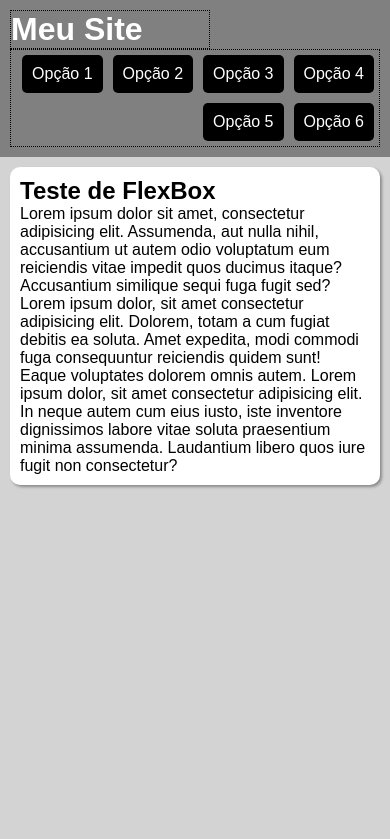
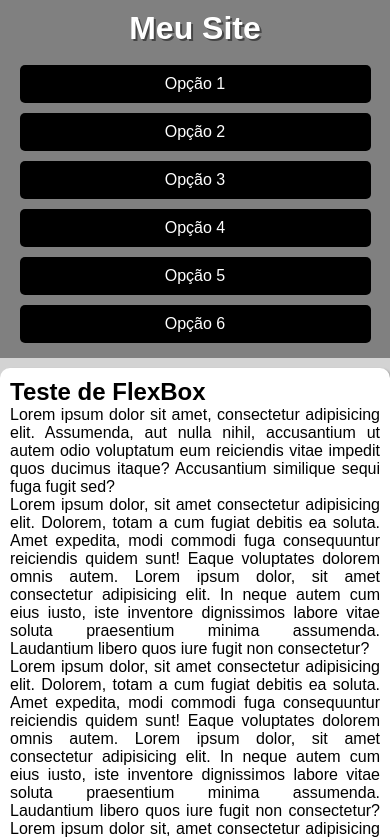
Before and after one commit to cordeirocode/html-css, a plain HTML site: page exercícios/ex027/flex013-menu-flexbox/index.html in a window 390 px wide. Shown: the top 839 px of the page. Drawn offline with Linux system fonts and the light colour scheme.

Commit message:
Menu FlexBox com Media Query (finalizado)

```diff
--- /dev/null
+++ b/exercícios/ex027/flex013-menu-flexbox/estilos/mobile.css
@@ -0,0 +1,13 @@
+@charset "UTF-8";
+
+header, header > nav {
+    flex-flow: column nowrap;
+}
+
+header > h1 {
+    flex-basis: 50px;
+}
+
+header > nav > a {
+    width: 90vw;
+}
--- a/exercícios/ex027/flex013-menu-flexbox/estilos/style.css
+++ b/exercícios/ex027/flex013-menu-flexbox/estilos/style.css
@@ -26,12 +26,13 @@
 }
 
 header > h1 {
-    border: 1px dotted black;
+    /* border: 1px dotted black; */
     flex: 0 0 200px;
+    text-shadow: 2px 2px 0px rgba(0, 0, 0, 0.459);
 }
 
 header > nav {
-    border: 1px dotted black;
+    /* border: 1px dotted black; */
 
     display: flex;
     flex-flow: row wrap;
@@ -57,8 +58,13 @@
 
 main {
     background-color: white;
-    margin: 10px;
+    max-width: 768px;
+    margin: 10px auto;
     padding: 10px;
     border-radius: 10px;
     box-shadow: 2px 2px 3px rgba(0, 0, 0, 0.35);
 }
+
+main > p {
+    text-align: justify;
+}
--- a/exercícios/ex027/flex013-menu-flexbox/index.html
+++ b/exercícios/ex027/flex013-menu-flexbox/index.html
@@ -5,6 +5,7 @@
     <meta name="viewport" content="width=device-width, initial-scale=1.0">
     <title>Menu FlexBox</title>
     <link rel="stylesheet" href="estilos/style.css">
+    <link rel="stylesheet" href="estilos/mobile.css" media="screen and (max-width: 580px)">
 </head>
 <body>
     <header>
@@ -22,6 +23,8 @@
         <h2>Teste de FlexBox</h2>
         <p>Lorem ipsum dolor sit amet, consectetur adipisicing elit. Assumenda, aut nulla nihil, accusantium ut autem odio voluptatum eum reiciendis vitae impedit quos ducimus itaque? Accusantium similique sequi fuga fugit sed?</p>
         <p>Lorem ipsum dolor, sit amet consectetur adipisicing elit. Dolorem, totam a cum fugiat debitis ea soluta. Amet expedita, modi commodi fuga consequuntur reiciendis quidem sunt! Eaque voluptates dolorem omnis autem. Lorem ipsum dolor, sit amet consectetur adipisicing elit. In neque autem cum eius iusto, iste inventore dignissimos labore vitae soluta praesentium minima assumenda. Laudantium libero quos iure fugit non consectetur?</p>
+        <p>Lorem ipsum dolor, sit amet consectetur adipisicing elit. Dolorem, totam a cum fugiat debitis ea soluta. Amet expedita, modi commodi fuga consequuntur reiciendis quidem sunt! Eaque voluptates dolorem omnis autem. Lorem ipsum dolor, sit amet consectetur adipisicing elit. In neque autem cum eius iusto, iste inventore dignissimos labore vitae soluta praesentium minima assumenda. Laudantium libero quos iure fugit non consectetur? Lorem ipsum dolor sit, amet consectetur adipisicing elit. Non consequuntur dolore itaque, libero nostrum et ullam perferendis earum in, quaerat praesentium aliquid enim ut sunt aspernatur qui harum suscipit porro? Lorem ipsum dolor sit amet consectetur adipisicing elit. Aliquid distinctio a praesentium? Voluptas, quidem. Eius alias aliquam dolorum ipsa quia at aperiam. Hic a in deleniti consectetur porro. Sunt, sint.</p>
+        <p>Lorem ipsum dolor, sit amet consectetur adipisicing elit. Dolorem, totam a cum fugiat debitis ea soluta. Amet expedita, modi commodi fuga consequuntur reiciendis quidem sunt! Eaque voluptates dolorem omnis autem. Lorem ipsum dolor, sit amet consectetur adipisicing elit. In neque autem cum eius iusto, iste inventore dignissimos labore vitae soluta praesentium minima assumenda. Laudantium libero quos iure fugit non consectetur? Lorem ipsum dolor sit, amet consectetur adipisicing elit. Non consequuntur dolore itaque, libero nostrum et ullam perferendis earum in, quaerat praesentium aliquid enim ut sunt aspernatur qui harum suscipit porro? Lorem ipsum dolor sit amet consectetur adipisicing elit. Aliquid distinctio a praesentium? Voluptas, quidem. Eius alias aliquam dolorum ipsa quia at aperiam. Hic a in deleniti consectetur porro. Sunt, sint. Lorem ipsum dolor sit amet consectetur, adipisicing elit. Quisquam molestiae libero placeat eius ipsam dolore corrupti vero aperiam nesciunt distinctio quae, vitae natus, ratione illum voluptas obcaecati repellendus, minima consectetur! Lorem ipsum dolor sit amet consectetur adipisicing elit. Iste voluptas error impedit sit sed maiores? Quidem accusamus ea, modi sunt magni eligendi voluptatibus nobis, asperiores saepe consequuntur id exercitationem aliquam!</p>
     </main>
 </body>
 </html>
```
